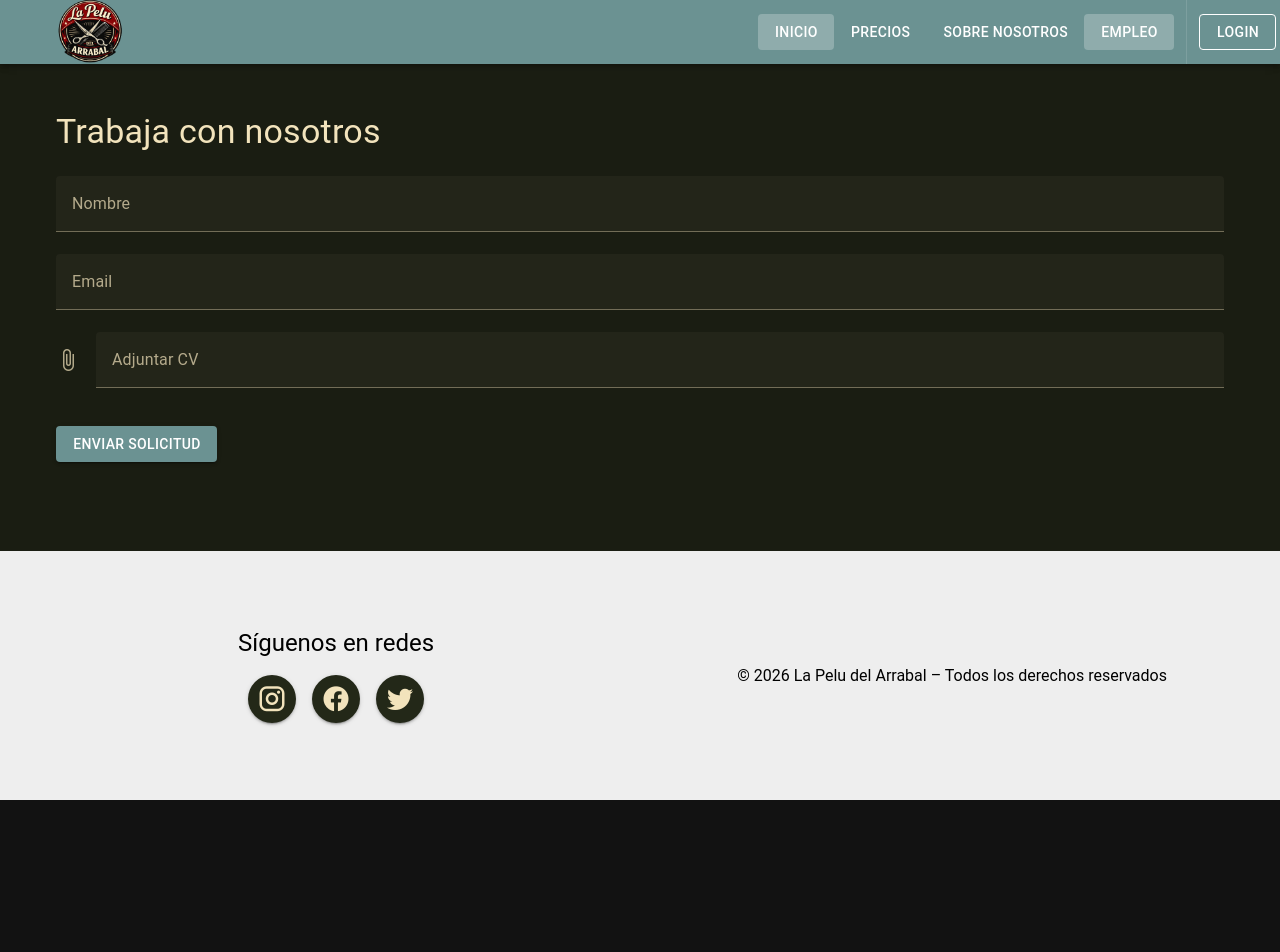
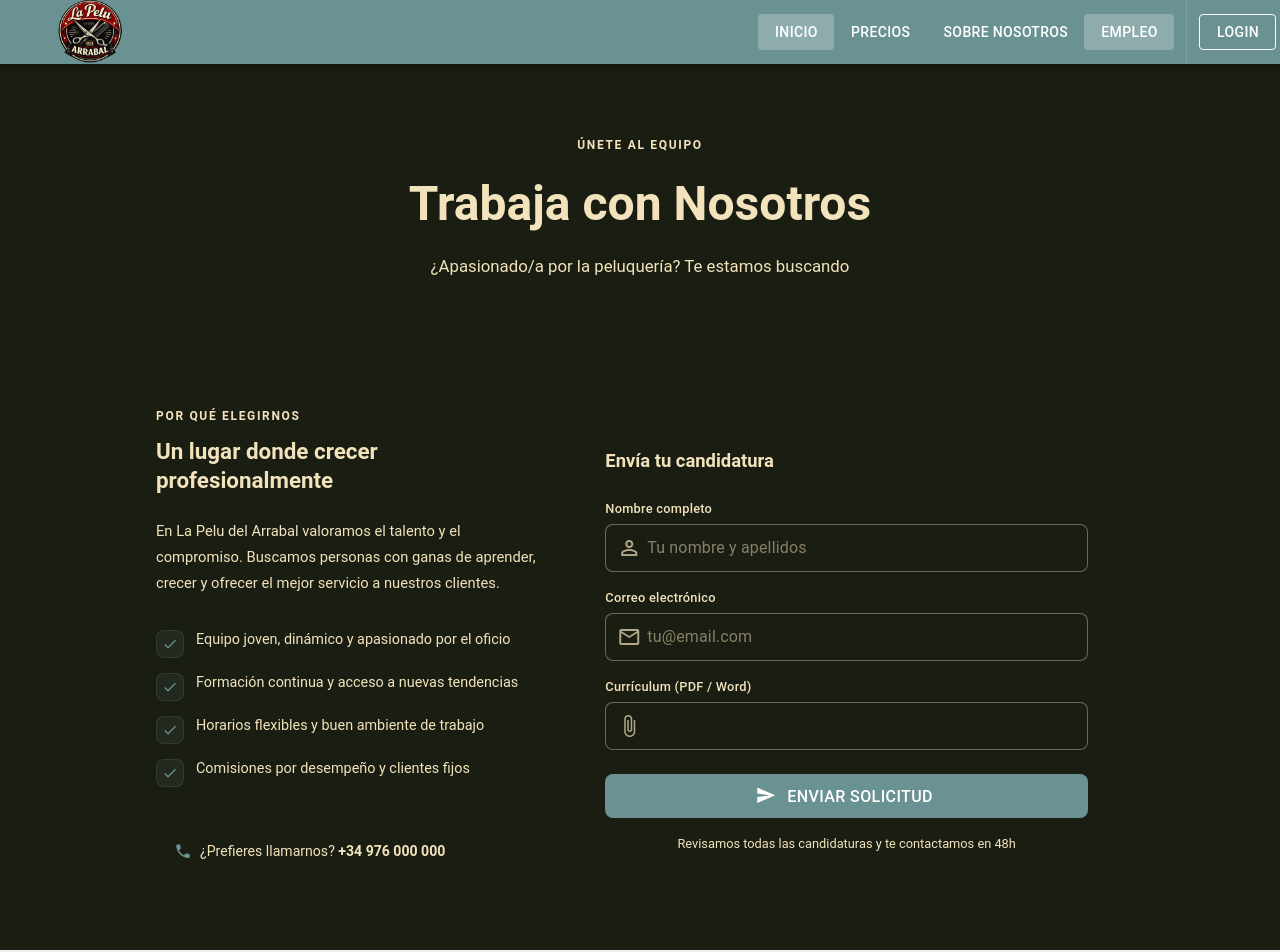
Before and after one commit to alejandrobrosed/Peluarrabalproyecto, a Vue app in the folder peluarrabalfront/: page /empleo in a window 1280 px wide. Shown: the top 952 px of the page. Before the commit the page ends 800 px from the top, so only its background shows below. Built offline with nearby package versions, Linux system fonts and the light colour scheme.

Commit message:
actualizacion y nuevo estilo sobre empleo

```diff
--- a/peluarrabalfront/src/views/public/EmpleoView.vue
+++ b/peluarrabalfront/src/views/public/EmpleoView.vue
@@ -5,21 +5,252 @@ const nombre = ref("");
 const email = ref("");
 const cv = ref<File | null>(null);
 
+const benefits = [
+  "Equipo joven, dinámico y apasionado por el oficio",
+  "Formación continua y acceso a nuevas tendencias",
+  "Horarios flexibles y buen ambiente de trabajo",
+  "Comisiones por desempeño y clientes fijos",
+];
+
 function handleFile(e: any) {
   cv.value = e.target.files[0];
 }
 </script>
 
 <template>
-  <v-container class="py-12">
-    <h1 class="text-h4 mb-6">Trabaja con nosotros</h1>
+  <div>
+    <!-- ─── PAGE HEADER ─── -->
+    <div class="page-hero">
+      <div class="section-label">Únete al equipo</div>
+      <h1 class="page-title">Trabaja con Nosotros</h1>
+      <p class="page-subtitle">¿Apasionado/a por la peluquería? Te estamos buscando</p>
+    </div>
 
-    <v-text-field v-model="nombre" label="Nombre" />
-    <v-text-field v-model="email" label="Email" />
-    <v-file-input label="Adjuntar CV" @change="handleFile" />
+    <v-container class="section-container py-14">
+      <v-row>
+        <!-- Left: benefits -->
+        <v-col cols="12" md="5" class="mb-8 mb-md-0">
+          <div class="section-label mb-3">Por qué elegirnos</div>
+          <h2 class="empleo-title mb-6">Un lugar donde crecer profesionalmente</h2>
+          <p class="empleo-text mb-8">
+            En La Pelu del Arrabal valoramos el talento y el compromiso. Buscamos personas con ganas de aprender, crecer y ofrecer el mejor servicio a nuestros clientes.
+          </p>
 
-    <v-btn color="primary" class="mt-4">
-      Enviar solicitud
-    </v-btn>
-  </v-container>
+          <div class="benefits-list">
+            <div v-for="b in benefits" :key="b" class="benefit-item">
+              <div class="benefit-icon">
+                <v-icon size="16" color="primary">mdi-check</v-icon>
+              </div>
+              <span>{{ b }}</span>
+            </div>
+          </div>
+
+          <div class="contact-note mt-10">
+            <v-icon size="18" color="primary" class="mr-2">mdi-phone</v-icon>
+            <span>¿Prefieres llamarnos? <strong>+34 976 000 000</strong></span>
+          </div>
+        </v-col>
+
+        <!-- Right: form -->
+        <v-col cols="12" md="7">
+          <div class="form-card">
+            <h3 class="form-title mb-6">Envía tu candidatura</h3>
+
+            <v-form>
+              <label class="field-label">Nombre completo</label>
+              <v-text-field
+                v-model="nombre"
+                placeholder="Tu nombre y apellidos"
+                variant="outlined"
+                rounded="lg"
+                density="comfortable"
+                prepend-inner-icon="mdi-account-outline"
+                class="mb-4"
+                hide-details="auto"
+                color="primary"
+              />
+
+              <label class="field-label">Correo electrónico</label>
+              <v-text-field
+                v-model="email"
+                placeholder="tu@email.com"
+                type="email"
+                variant="outlined"
+                rounded="lg"
+                density="comfortable"
+                prepend-inner-icon="mdi-email-outline"
+                class="mb-4"
+                hide-details="auto"
+                color="primary"
+              />
+
+              <label class="field-label">Currículum (PDF / Word)</label>
+              <v-file-input
+                accept=".pdf,.doc,.docx"
+                variant="outlined"
+                rounded="lg"
+                density="comfortable"
+                prepend-icon=""
+                prepend-inner-icon="mdi-paperclip"
+                class="mb-6"
+                hide-details="auto"
+                color="primary"
+                @change="handleFile"
+              />
+
+              <v-btn
+                color="primary"
+                block
+                size="large"
+                rounded="lg"
+                elevation="0"
+                class="submit-btn"
+              >
+                <v-icon start>mdi-send</v-icon>
+                Enviar solicitud
+              </v-btn>
+
+              <p class="form-note mt-4">
+                Revisamos todas las candidaturas y te contactamos en 48h
+              </p>
+            </v-form>
+          </div>
+        </v-col>
+      </v-row>
+    </v-container>
+  </div>
 </template>
+
+<style scoped>
+/* ─── PAGE HEADER ─── */
+.page-hero {
+  background: var(--c-bg-card);
+  border-bottom: 1px solid var(--c-border);
+  padding: 72px 24px;
+  text-align: center;
+}
+
+.section-label {
+  font-size: 0.75rem;
+  font-weight: 700;
+  letter-spacing: 0.14em;
+  text-transform: uppercase;
+  color: var(--c-gold);
+  margin-bottom: 14px;
+}
+
+.page-title {
+  font-size: clamp(2rem, 5vw, 3rem);
+  font-weight: 700;
+  color: var(--c-text);
+  margin-bottom: 14px;
+}
+
+.page-subtitle {
+  font-size: 1.05rem;
+  color: var(--c-text-soft);
+}
+
+/* ─── SECTION ─── */
+.section-container {
+  max-width: 1000px;
+  margin: 0 auto;
+}
+
+/* ─── LEFT COLUMN ─── */
+.empleo-title {
+  font-size: 1.4rem;
+  font-weight: 700;
+  color: var(--c-text);
+  line-height: 1.3;
+}
+
+.empleo-text {
+  font-size: 0.92rem;
+  color: var(--c-text-soft);
+  line-height: 1.75;
+}
+
+.benefits-list {
+  display: flex;
+  flex-direction: column;
+  gap: 14px;
+}
+
+.benefit-item {
+  display: flex;
+  align-items: flex-start;
+  gap: 12px;
+  font-size: 0.9rem;
+  color: var(--c-text-soft);
+  line-height: 1.5;
+}
+
+.benefit-icon {
+  width: 28px;
+  height: 28px;
+  border-radius: 8px;
+  background: rgba(107, 146, 146, 0.1);
+  border: 1px solid rgba(107, 146, 146, 0.2);
+  display: flex;
+  align-items: center;
+  justify-content: center;
+  flex-shrink: 0;
+  margin-top: 1px;
+}
+
+.contact-note {
+  display: flex;
+  align-items: center;
+  font-size: 0.88rem;
+  color: var(--c-text-soft);
+  background: var(--c-bg-card);
+  border: 1px solid var(--c-border);
+  border-radius: 12px;
+  padding: 14px 18px;
+}
+
+.contact-note strong {
+  color: var(--c-teal);
+}
+
+/* ─── FORM CARD ─── */
+.form-card {
+  background: var(--c-bg-card);
+  border: 1px solid var(--c-border);
+  border-radius: 20px;
+  padding: 40px 36px;
+}
+
+.form-title {
+  font-size: 1.15rem;
+  font-weight: 700;
+  color: var(--c-text);
+}
+
+.field-label {
+  display: block;
+  font-size: 0.8rem;
+  font-weight: 500;
+  color: var(--c-text-soft);
+  margin-bottom: 6px;
+  letter-spacing: 0.02em;
+}
+
+.submit-btn {
+  font-weight: 500;
+  letter-spacing: 0.03em;
+}
+
+.form-note {
+  text-align: center;
+  font-size: 0.8rem;
+  color: var(--c-text-muted);
+}
+
+@media (max-width: 600px) {
+  .form-card {
+    padding: 28px 20px;
+  }
+}
+</style>
```
